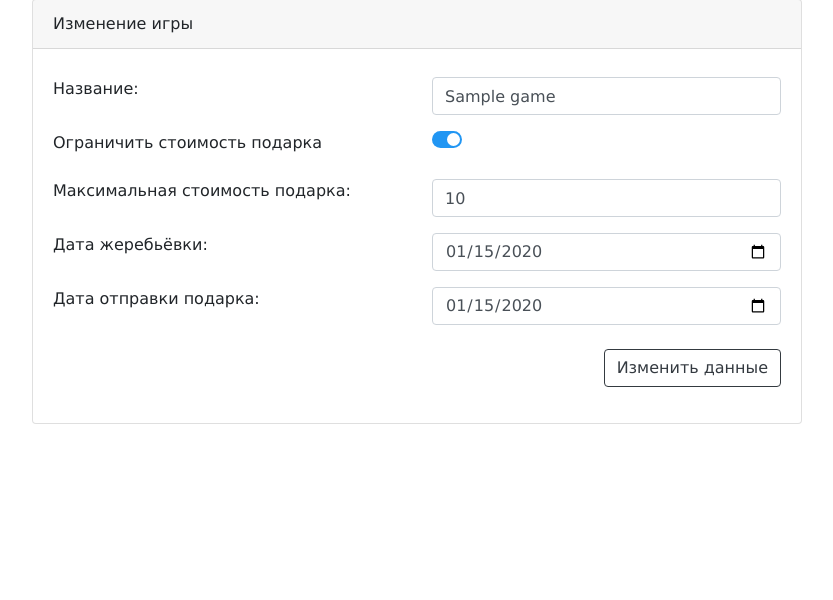
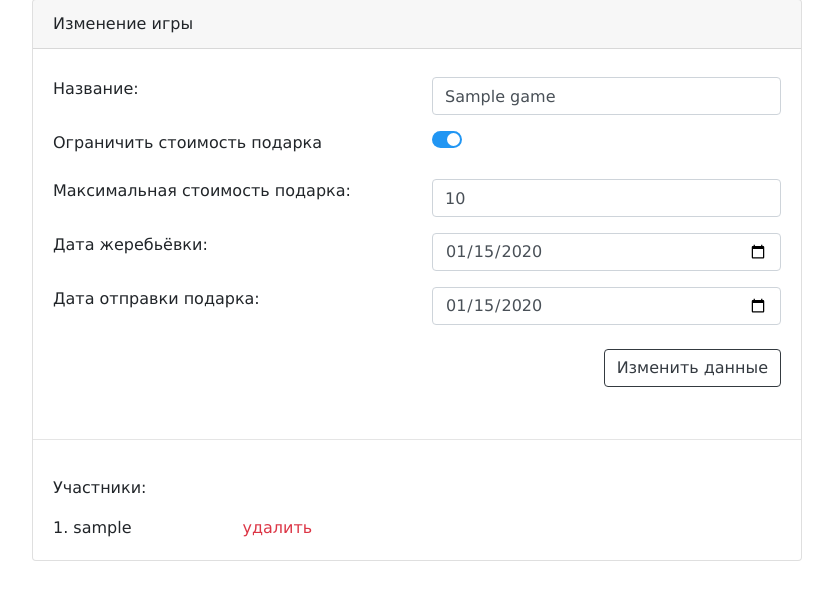
Before and after one commit to balancy/secret_santa, a Django app: page /update_game/1 in a window 1280 px wide. Shown: the part 97-697 px from the top of the page, without its empty margins (223-1056 px from the left). Run offline with Django 4.2, Linux system fonts and the light colour scheme; a user stored in the database is signed in; tables that the repository leaves empty hold one stand-in row (values such as "Sample post").

Commit message:
Make display santas in update game form

```diff
--- a/games/templates/games/update_game.html
+++ b/games/templates/games/update_game.html
@@ -79,6 +79,20 @@
         </button>
       </form>
     </div>
+    <hr>
+    <div class="card-body">
+      <p class="mb-3">Участники:</p>
+      {% for santa in santas %}
+        <div class="row">
+          <div class="col-3">
+            {{ forloop.counter }}. {{ santa.user.username }}
+          </div>
+          <div class="col-3">
+            <a href="#" class="text-danger">удалить</a>
+          </div>
+        </div>
+      {% endfor %}
+    </div>
   </div>
 
 <script>
--- a/games/views.py
+++ b/games/views.py
@@ -34,7 +34,7 @@ def view_profile(request):
     context = {
         'santa_games': santa_games,
         'coordinator_games': coordinator_games,
-        'form': form
+        'form': form,
     }
     return render(request, 'games/profile.html', context=context)
 
@@ -125,6 +125,8 @@ def update_game(request, pk):
     if game.coordinator != user:
         return redirect(reverse_lazy('profile'))
 
+    santas = Santa.objects.filter(games=game)
+
     if request.method == 'POST':
         form = UpdateGameForm(request.POST, instance=game)
 
@@ -132,11 +134,19 @@ def update_game(request, pk):
             form.save()
             return redirect(reverse_lazy('profile'))
 
-        return render(request, 'games/update_game.html', {'form': form})
+        return render(
+            request,
+            'games/update_game.html',
+            {'form': form, 'santas': santas, 'game': game},
+        )
 
     form = UpdateGameForm(instance=game)
 
-    return render(request, 'games/update_game.html', {'form': form})
+    return render(
+        request,
+        'games/update_game.html',
+        {'form': form, 'santas': santas, 'game': game},
+    )
 
 
 def greeting_page(request):
```
